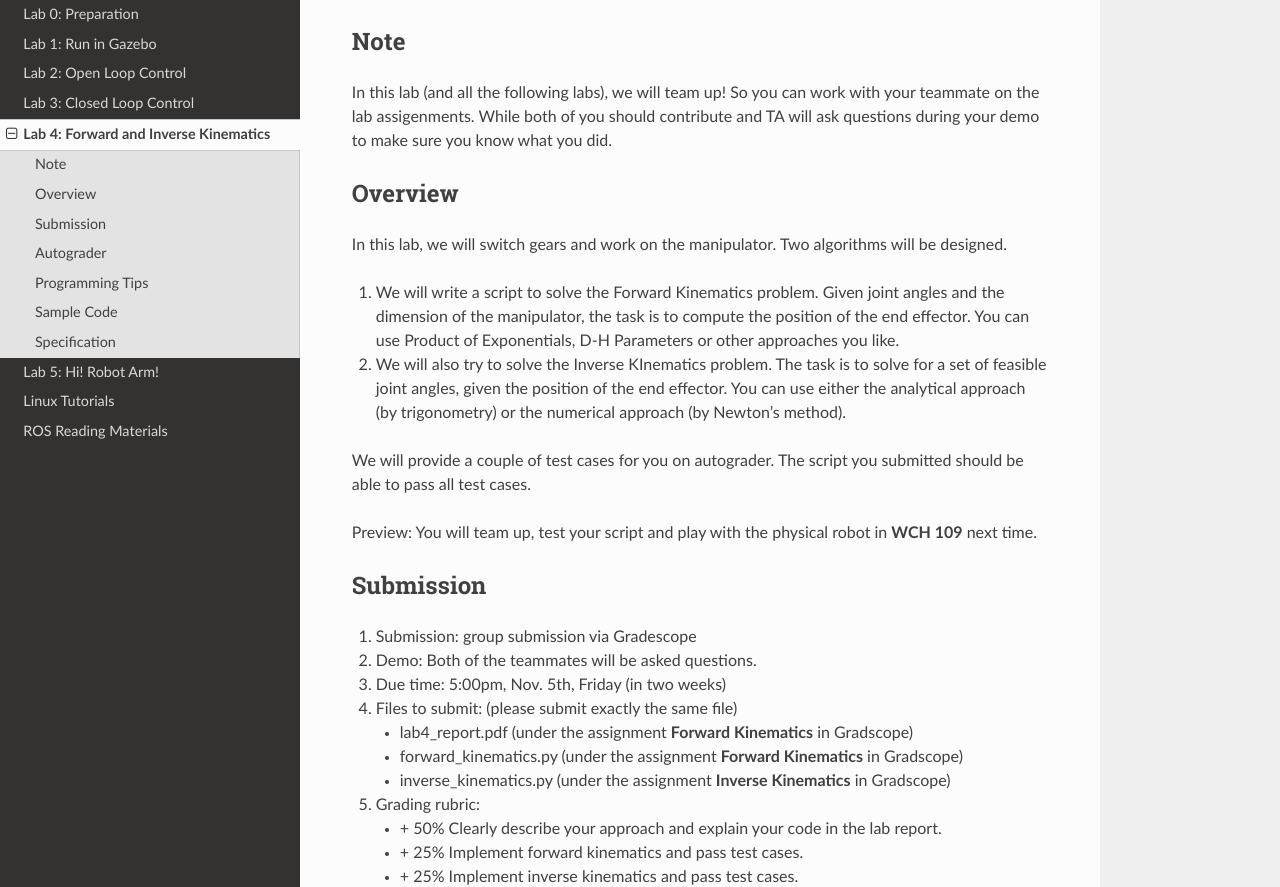
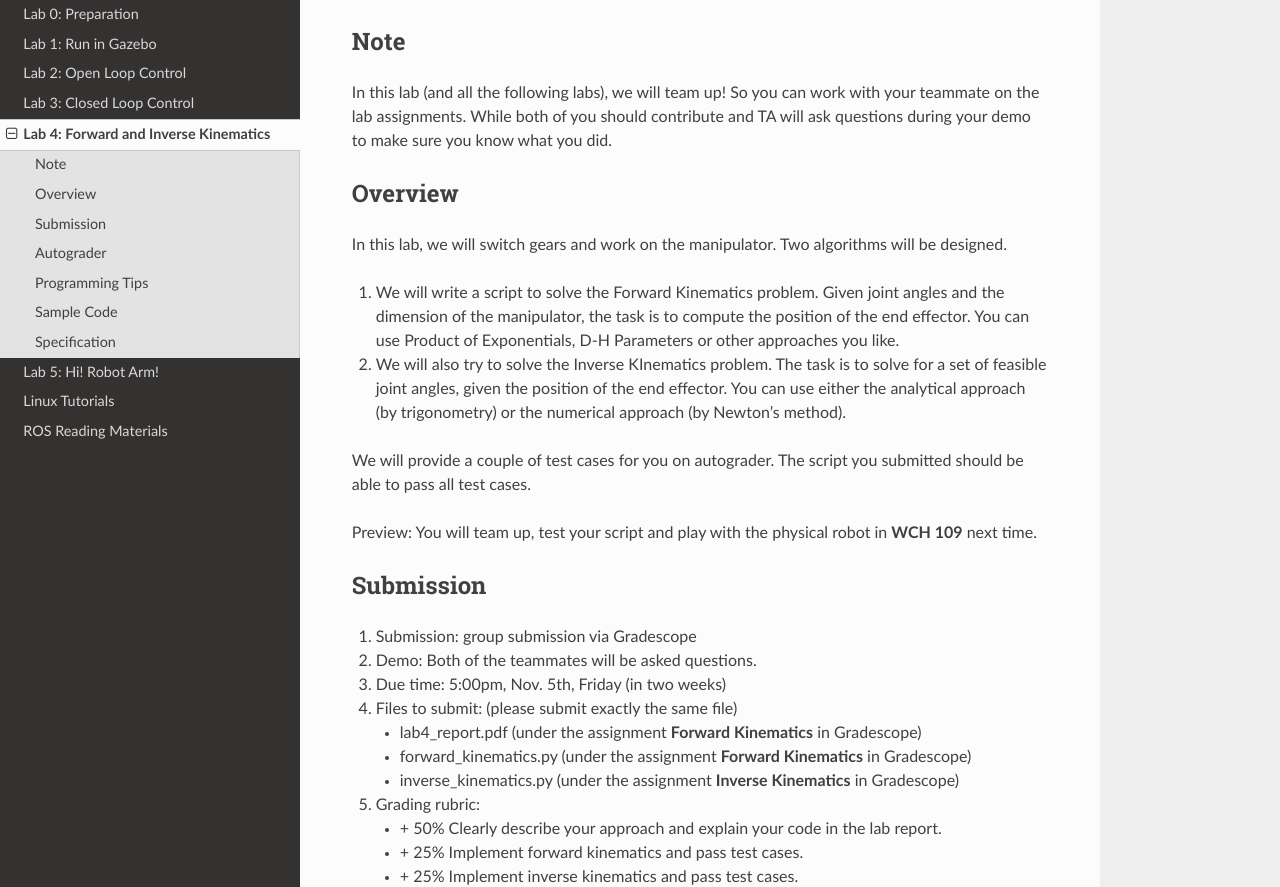
Before and after one commit to UCR-Robotics/ee144, a Sphinx documentation site: the page built from docs/lab4.rst, in a window 1280 px wide and 1400 px high. Shown: the part 135-1022 px from the top of the window. Built offline with Sphinx 7.4.7 and the Read the Docs theme 2.0.0, drawn with Linux system fonts in a browser that asks for light colours.

Commit message:
Update lab4.rst

```diff
--- a/docs/lab4.rst
+++ b/docs/lab4.rst
@@ -4,7 +4,7 @@
 Note
 -----
 In this lab (and all the following labs), we will team up!
-So you can work with your teammate on the lab assigenments.
+So you can work with your teammate on the lab assignments.
 While both of you should contribute and TA will ask questions
 during your demo to make sure you know what you did.
 
@@ -43,9 +43,9 @@
 
 #. Files to submit: (please submit exactly the same file)
 
-   - lab4_report.pdf (under the assignment **Forward Kinematics** in Gradscope)
-   - forward_kinematics.py (under the assignment **Forward Kinematics** in Gradscope)
-   - inverse_kinematics.py (under the assignment **Inverse Kinematics** in Gradscope)
+   - lab4_report.pdf (under the assignment **Forward Kinematics** in Gradescope)
+   - forward_kinematics.py (under the assignment **Forward Kinematics** in Gradescope)
+   - inverse_kinematics.py (under the assignment **Inverse Kinematics** in Gradescope)
 
 
 #. Grading rubric:
```
